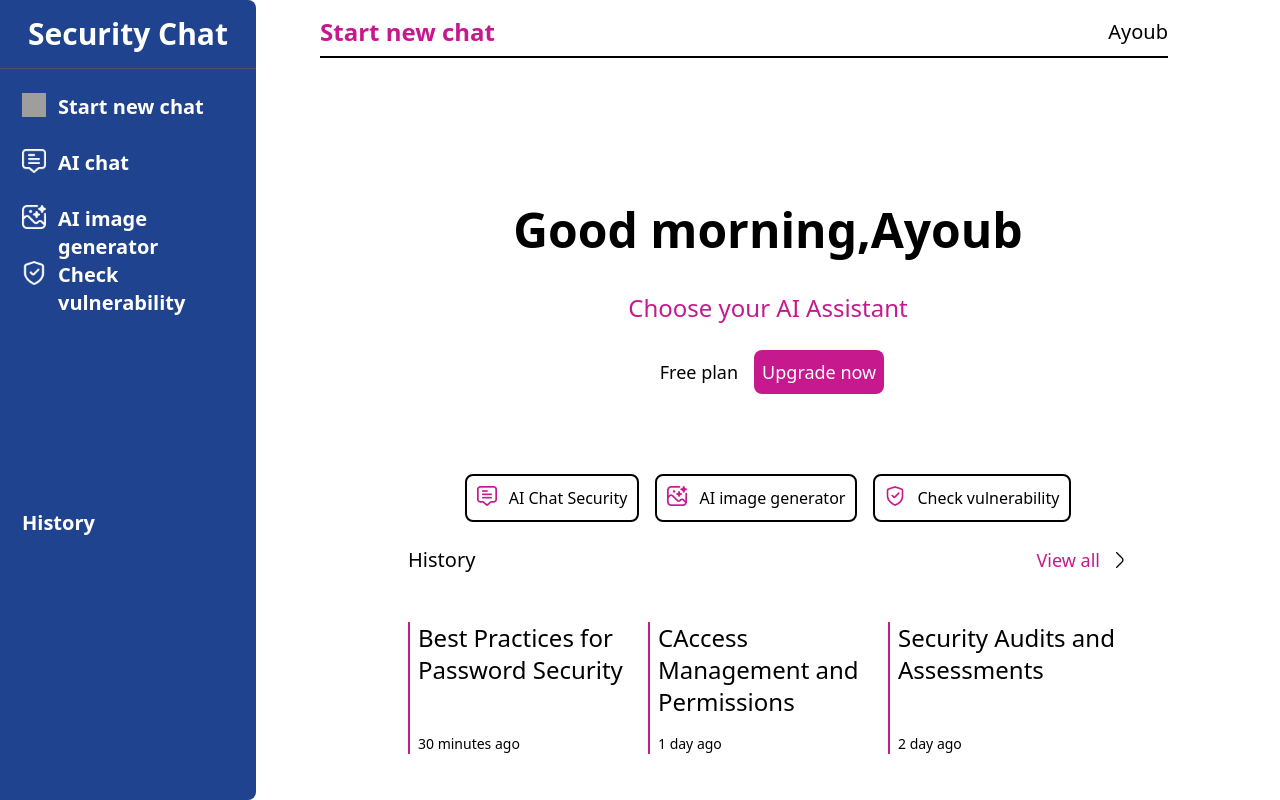
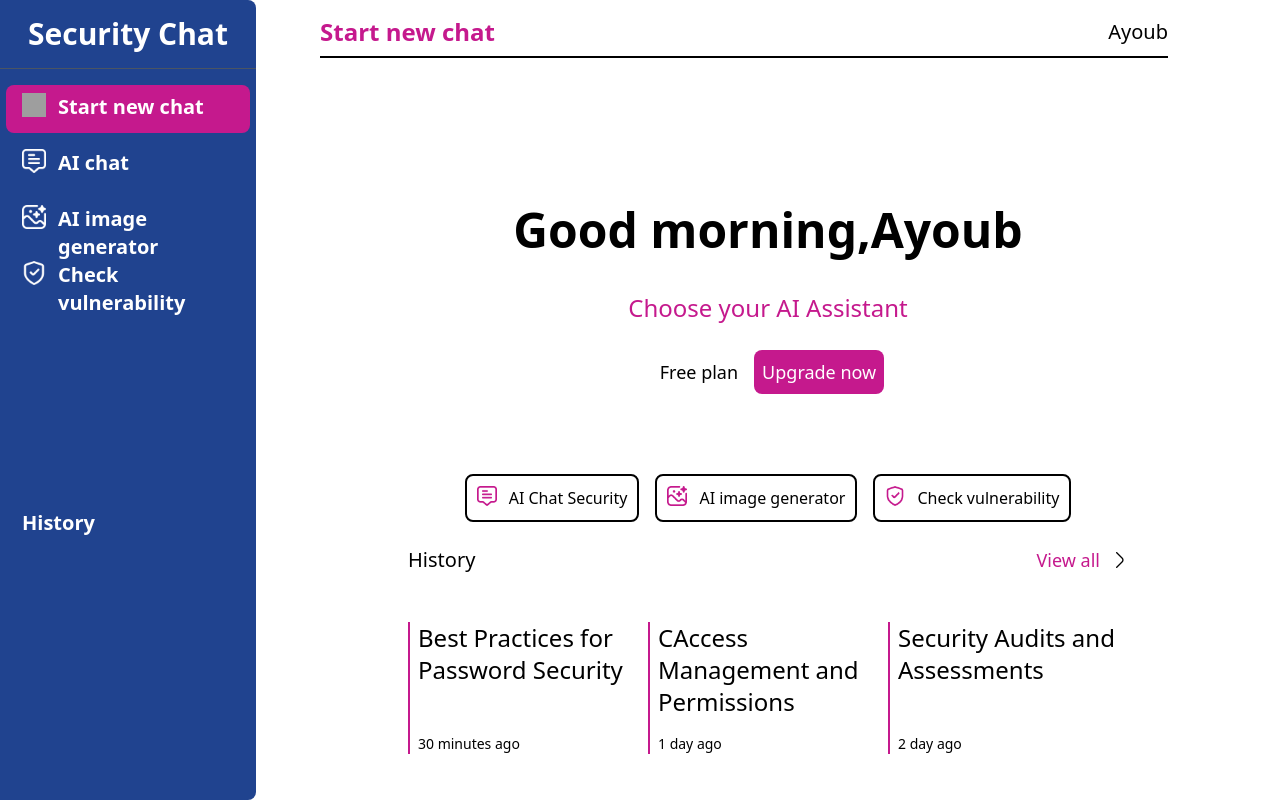
Before and after one commit to Ayoubto/Front-chat, an Angular app: page / in a window 1280 px wide. Built offline with nearby package versions, Linux system fonts and the light colour scheme; grey boxes are pictures that could not be loaded.

Commit message:
Update header

```diff
--- a/src/app/sidbar/sidbar.component.css
+++ b/src/app/sidbar/sidbar.component.css
@@ -0,0 +1,4 @@
+a.active {
+    background-color: #C5198D;
+    color: white;
+  }
```
